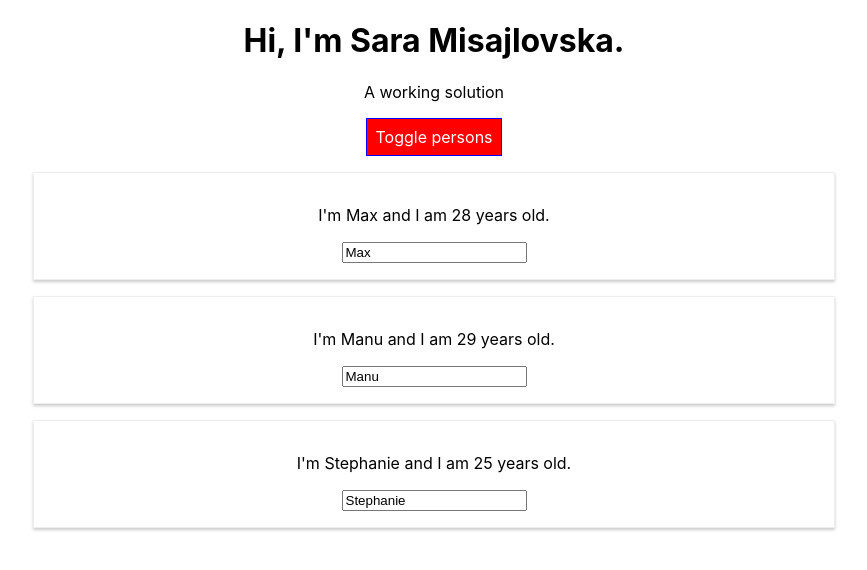
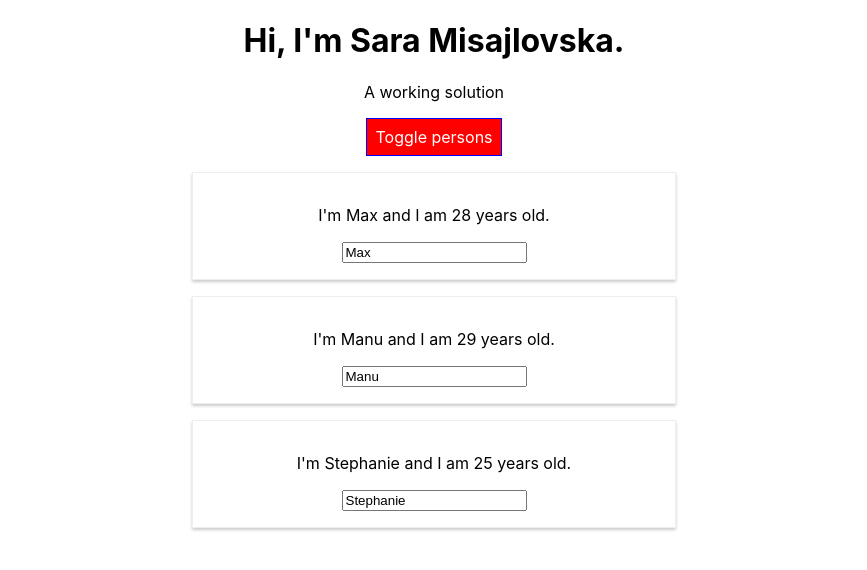
Before and after one commit to SaraMisajlovska/udemy-react-app, a React (Create React App) app: page / in a window 1280 px wide. Both pictures are taken after a click on the button "Toggle persons". Shown: the top 570 px of the page, without its empty margins (206-1073 px from the left). Built offline with nearby package versions, Linux system fonts and the light colour scheme.

Commit message:
radium solution

```diff
--- a/package.json
+++ b/package.json
@@ -6,6 +6,7 @@
     "@testing-library/jest-dom": "^5.16.2",
     "@testing-library/react": "^12.1.2",
     "@testing-library/user-event": "^13.5.0",
+    "radium": "^0.26.1",
     "react": "^17.0.2",
     "react-dom": "^17.0.2",
     "react-scripts": "5.0.0",
--- a/src/App.js
+++ b/src/App.js
@@ -1,5 +1,6 @@
 import React, { Component } from 'react';
 import './App.css';
+import Radium, {StyleRoot} from 'radium';
 import person from './Person/Person';
 import Person from './Person/Person';
 
@@ -57,7 +58,11 @@
       font: 'inherit',
       border: '1px solid blue',
       padding: '8px',
-      cursor: 'pointer'
+      cursor: 'pointer',
+      ':hover': {
+        backgroundColor: 'lightgreen',
+        color: 'black'
+      }
     };
 
     let persons = null;
@@ -76,14 +81,18 @@
         </div>);
 
       style.backgroundColor = 'red';
+      style[':hover'] = {
+        backgroundColor: 'salmon',
+        color: 'black'
+      }
     };
 
     const classes = [];
 
-    if (this.state.persons.length<=2) {
+    if (this.state.persons.length <= 2) {
       classes.push('red');
     }
-    if (this.state.persons.length<=1) {
+    if (this.state.persons.length <= 1) {
       classes.push('bold');
     }
 
@@ -92,7 +101,8 @@
     return (
       //this is jsx code, not html even though it looks like it
       //bind syntax is better than arrow function for switch name
-      <div className="App">
+      <StyleRoot>
+        <div className="App">
         <h1>Hi, I'm Sara Misajlovska.</h1>
         <p className={classes.join(' ')} >A working solution</p>
         <button
@@ -101,6 +111,8 @@
         >Toggle persons</button>
         {persons}
       </div>
+      </StyleRoot>
+
 
     );
 
@@ -108,4 +120,4 @@
   }
 }
 
-export default App;
+export default Radium(App);
--- a/src/Person/Person.css
+++ b/src/Person/Person.css
@@ -6,3 +6,9 @@
     padding: 16px;
     text-align: center;
 }
+
+/* @media (min-width: 500px){
+    .Person{
+        width: 450px;
+    }
+} */
--- a/src/Person/Person.js
+++ b/src/Person/Person.js
@@ -1,13 +1,20 @@
 import React from "react";
 import './Person.css';
+import Radium from "radium";
 
 const person = (props) => {
-    const random = Math.random();
-    return (<div className="Person">
+    const style = {
+        '@media (min-width: 500px)':{
+            width: '450px'
+        }
+    }
+
+    return (<div className="Person"
+            style={style}>
         <p onClick={props.click}> I'm {props.name} and I am {props.age} years old. </p>
         <p>{props.children}</p>
         <input type='text' onChange={props.changed} value={props.name}/>
     </div>);
 }
 
-export default person;
+export default Radium(person);
```
Also changed, not shown: 1 other file (tests, documents, lock files or other folders).
